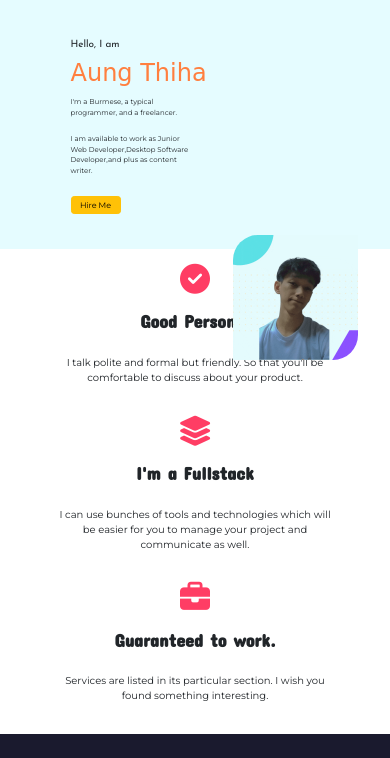
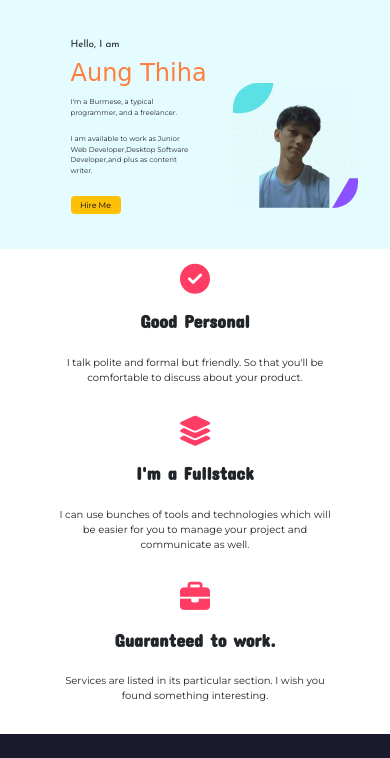
Before and after one commit to Thiha112/profile, a plain HTML site: page index.html in a window 390 px wide. Shown: the part 86-844 px from the top of the page. Drawn offline with nearby package versions, Linux system fonts and the light colour scheme; a web font is replaced by a local one.

Commit message:
Update styles.css

```diff
--- a/css/styles.css
+++ b/css/styles.css
@@ -337,7 +337,7 @@ body{
     }
     .home-img{
         position: absolute;
-        top: 38%;
+        top: 20%;
         left: 38%;
         border-radius: 20% 0% 20% 0%;
         width:32%;
```
